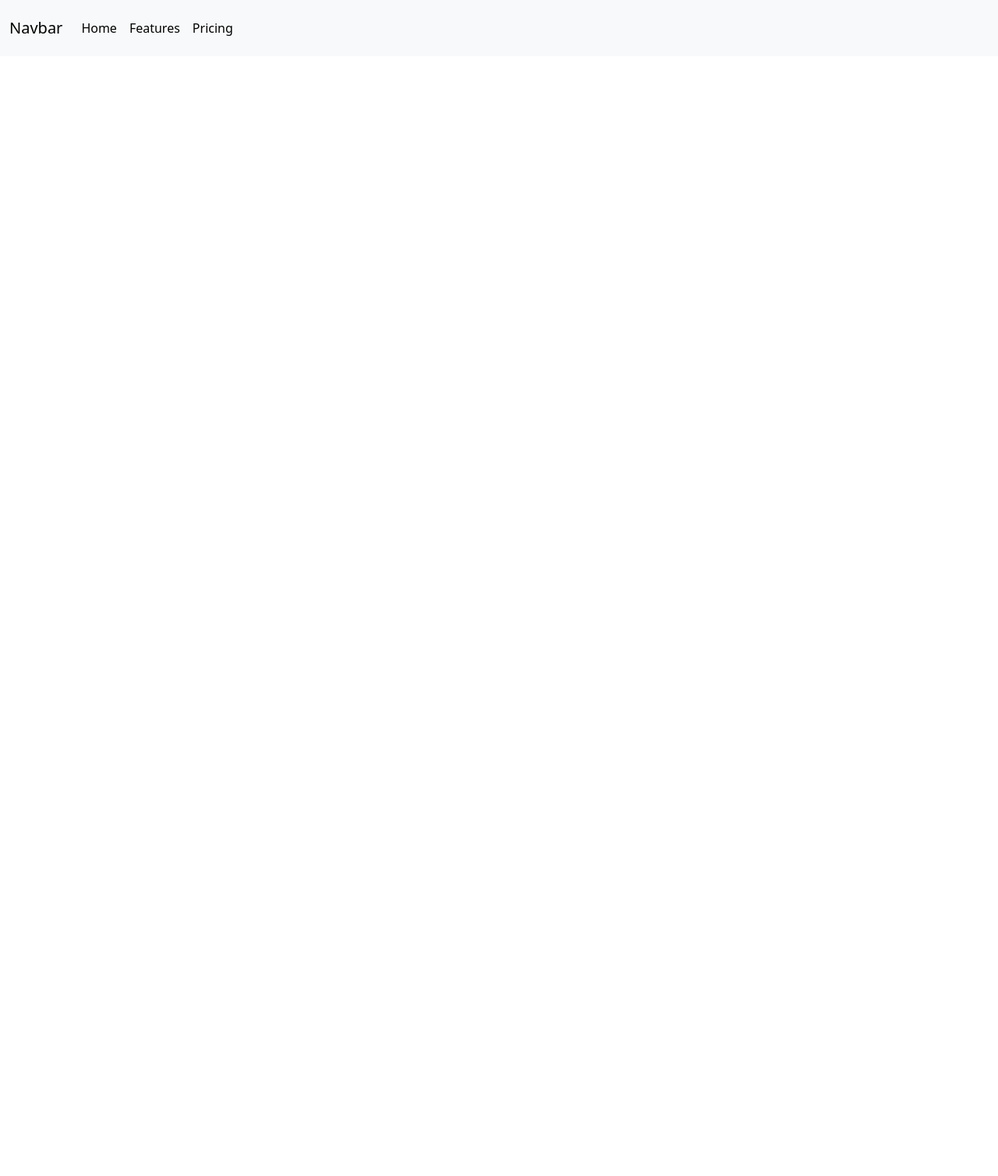
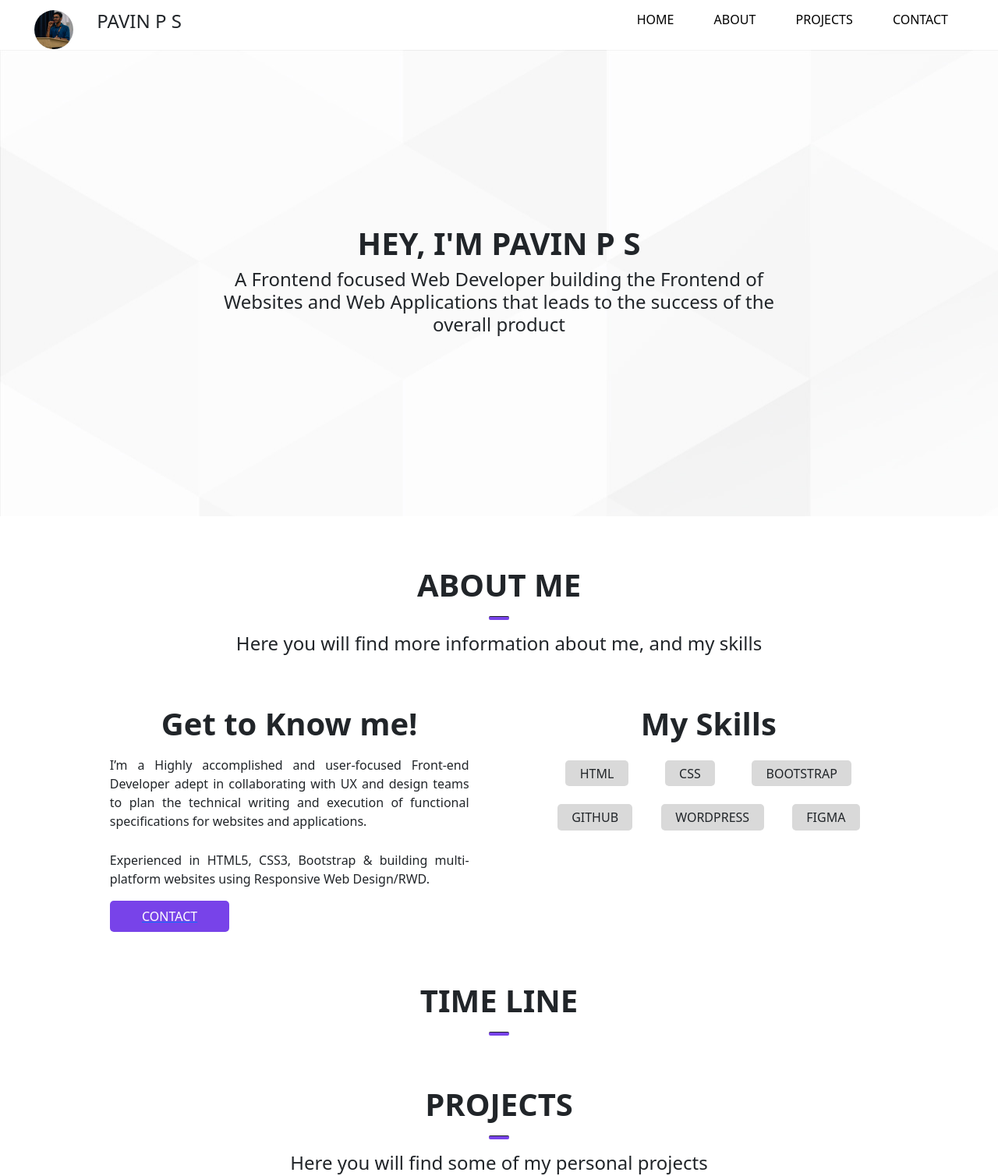
Before and after one commit to Pavin-PS/MyPortfolio, a plain HTML site: page pages/about.html in a window 1280 px wide. Shown: the top 1508 px of the page at 78% size. Before the commit the page ends 800 px from the top, so only its background shows below. Drawn offline with nearby package versions, Linux system fonts and the light colour scheme.

Commit message:
updated about.html

```diff
--- a/pages/about.html
+++ b/pages/about.html
@@ -13,56 +13,223 @@
         body{
             width: 100vw;
             height: 100vh;
+            overflow-x: hidden;
         }
         .nav-bar{
-            padding: 10px;
-            height: 10vh;
-            display: flex;
-            justify-content: space-between;
+          width: 100vw;
+          height: 50px;
+          padding: 1vw 1vw 4vw 1vw;
+          display: flex;
+          justify-content: space-between;
         }
-        .nav-bar img{
-
-            border-radius: 100%;
+        .name{
+          display: flex;
+          width: 20%;
+          justify-content: space-evenly;
+        }
+        .name img{
+          width: 50px;
+          height: 50px;
+          border-radius: 100%;
+        }
+        .links{
+          width: 40%;
+          display: flex;
+          justify-content: space-evenly;
         }
         .links a{
-            margin:0 5px ;
+          text-decoration: none;
+          color: black;
         }
-        .pic{
-            width: 50vw;
-            display: flex;
-            justify-content: space-evenly;
+        .ab-title{
+          background-image: url("../assets/images/ab-bg.jpg");
+          text-align: center;
+          padding-top: 17.5%;
+          padding-bottom: 17.5%;
+          margin-bottom: 5%;
+          width: 100vw;
         }
-        .pic h4{
-            margin-top: 2.5vh;
-            font-size: 1rem;
+        .sub1{
+          margin-left: 20%;
+          width: 60%;
+          text-align: center;
         }
+        .sub1 h1{
+          font-weight: bold;
+          font-size: 65;
+        }
+        .sub1 h4{
+          font-size: 23;
+        }
+        h1{
+          font-size: 50;
+          font-weight: bold;
+        }
+        .about-title{
+          width: 100%;
+          text-align: center;
+          margin-top: 5%;
+        }
+        hr{
+          width: 2%;
+          height: 5px;
+          border-radius: 2px;
+          margin-left: 49%;
+          background-color: #7843E9;
+          opacity: 100%;
+        }
+        .about{
+
+          width: 90%;
+          display: flex;
+          margin: 5%;
+          justify-content: space-evenly;
+          margin-bottom: 5%;
+        }
+        .me{
+          width: 40%;
+          text-align: center;
+        }
+        .skills{
+          width: 40%;
+          text-align: center;
+        }
+        p{
+          text-align: justify;
+          padding-top: 2%;
+
+        }
+        h4{
+          font-size: 28;
+        }
+        .row1{
+          margin-top: 5%;
+          display: flex;
+          justify-content: space-evenly;
+        }
+        .btn-card{
+          background-color: #D9D9D9;
+          padding: 1% 4% 1% 4%;
+          border-radius: 5px;
+        }
+        .button{
+            width: 12vw;
+            color: white;
+            background-color: #7843E9;
+            border-radius: 5px;
+            border: none;
+            padding: 8px;
+        }
+        .proj-cnt{
+          display: flex;
+          width: 90%;
+          margin: 5%;
+          justify-content: space-evenly;
+        }
+        .proj-cnt img{
+          width: 50%;
+        }
+        .proj-desc{
+          margin: 4%;
+          width: 30%;
+          margin-top: 8%;
+          text-align: left;
+        }
+
     </style>
 </head>
 <body>
-    <nav class="navbar navbar-expand-xl navbar-light bg-light">
-        <div class="container-fluid">
-          <a class="navbar-brand" href="#">Navbar</a>
-          <button class="navbar-toggler" type="button" data-bs-toggle="collapse" data-bs-target="#navbarText" aria-controls="navbarText" aria-expanded="false" aria-label="Toggle navigation">
-            <span class="navbar-toggler-icon"></span>
-          </button>
-          <div class="collapse navbar-collapse show" id="navbarText">
 
-            <span class="navbar-text">
-               <ul class="navbar-nav me-auto mb-2 mb-xl-0">
-              <li class="nav-item">
-                <a class="nav-link active" aria-current="page" href="#">Home</a>
-              </li>
-              <li class="nav-item">
-                <a class="nav-link" href="#">Features</a>
-              </li>
-              <li class="nav-item">
-                <a class="nav-link" href="#">Pricing</a>
-              </li>
-            </ul>
-            </span>
-          </div>
-        </div>
-      </nav>
+<div class="nav-bar">
+  <div class="name">
+    <img src="../assets/images/pavin2.jpeg" alt="">
+    <h4>PAVIN P S</h4>
+  </div>
+  <div class="links nav">
+    <a href="">HOME</a>
+    <a href="">ABOUT</a>
+    <a href="">PROJECTS</a>
+    <a href="">CONTACT</a>
+  </div>
+</div>
+<div class="ab-title">
+  <div class="sub1">
+    <h1>HEY, I'M PAVIN P S</h1>
+  <h4>
+    A Frontend focused Web Developer building the Frontend of Websites and Web Applications that leads to the success of the overall product
+  </h4>
+  </div>
+</div>
+ <div class="about-title">
+  <h1 style="font-size: 50;">ABOUT ME</h1>
+  <hr>
+  <h4>Here you will find more information about me, and my skills</h4>
+ </div>
+ <div class="about">
+  <div class="me">
+    <h1>Get to Know me!</h1>
+
+    <p>
+      I’m a Highly accomplished and user-focused Front-end Developer adept in collaborating with UX and design teams
+      to plan the technical writing and execution of functional specifications for websites and applications.
+
+    </p>
+
+    <p>
+      Experienced in HTML5, CSS3, Bootstrap & building multi-platform websites using Responsive Web Design/RWD.
+
+    </p>
+    <a href="./pages/about.html"><div class="button">
+      CONTACT
+  </div></a>
+  </div>
+  <div class="skills">
+    <h1>
+      My Skills
+    </h1>
+    <div class="row1">
+      <span class="btn-card">HTML</span>
+      <span class="btn-card">CSS</span>
+      <span class="btn-card">BOOTSTRAP</span>
+    </div>
+    <div class="row1">
+      <span class="btn-card">GITHUB</span>
+      <span class="btn-card">WORDPRESS</span>
+      <span class="btn-card">FIGMA</span>
+    </div>
+  </div>
+ </div>
+
+ <div class="about-title">
+  <h1 style="font-size: 50;">TIME LINE</h1>
+  <hr>
+
+ </div>
+
+ <div class="about-title" style="margin-bottom: 10%;">
+  <h1 style="font-size: 50;">PROJECTS</h1>
+  <hr>
+  <h4>Here you will find some of my personal projects</h4>
+  <div class="proj-cnt">
+    <img src="../assets/images/iegg.jpg" alt="">
+    <div class="proj-desc">
+      <h2>IEGG DASHBOARD</h2>
+      <p>
+        Certainly! The IEGG Dashboard, developed using Google AppSheet, offers easy accessibility and user-friendly features, making it a convenient and comprehensible tool for monitoring egg production in a poultry farm.
+      </p>
+    </div>
+  </div>
+  <div class="proj-cnt" >
+    <img src="../assets/images/port.jpg" alt="">
+    <div class="proj-desc">
+      <h2>MY PORTFOLIO</h2>
+      <p>
+        Developed a sleek and responsive portfolio website using HTML and CSS, showcasing proficiency in front-end development. Ensured cross-browser compatibility and implemented modern design principles for an enhanced user experience. Continuously updated skills to stay current with the latest web development trends.
+      </p>
+    </div>
+  </div>
+ </div>
+
 
 
 </body>
```
Also changed, not shown: index.html (+13 -3 lines), assets/images/ab-bg.jpg (added), assets/images/iegg.jpg (added), assets/images/port.jpg (added).
